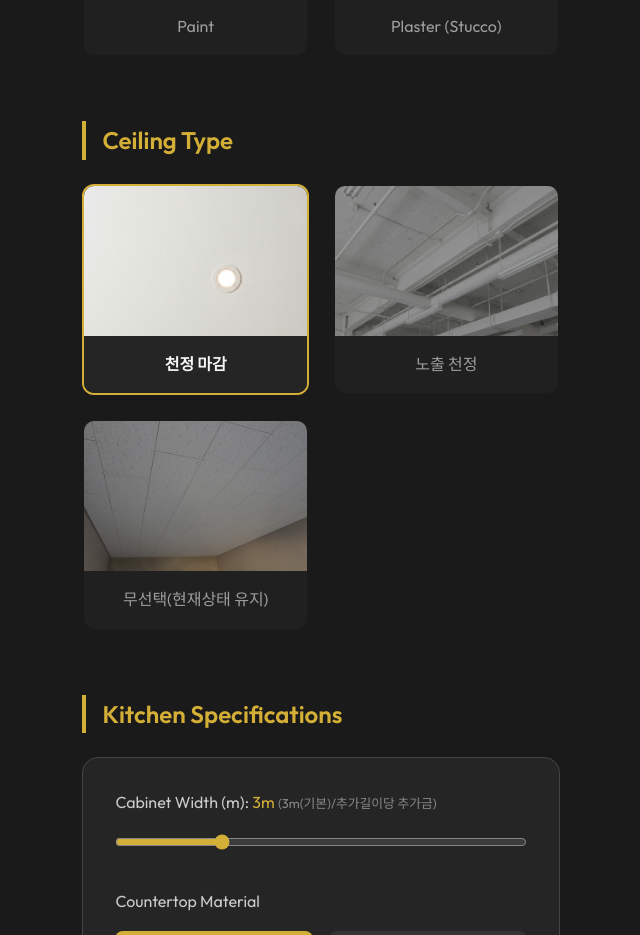
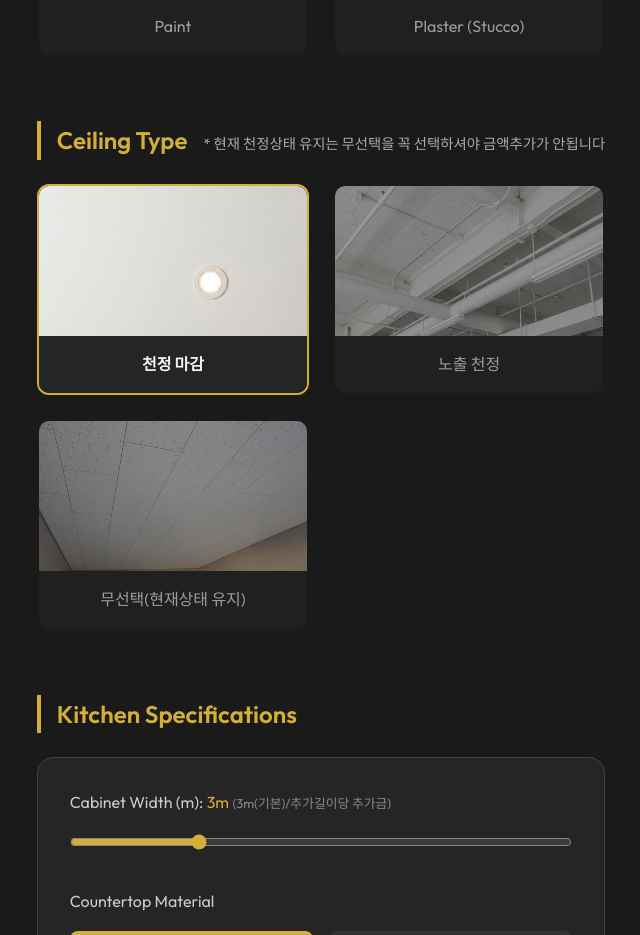
Before and after one commit to tom29log/antigravity-v2, a React (Vite) app: page /materials in a window 1280 px wide. Shown: the part 1282-2217 px from the top of the page, without its empty margins (319-959 px from the left). Built offline with nearby package versions, Linux system fonts and the light colour scheme.

Commit message:
UI: Add notice for Ceiling Type selection

```diff
--- a/package.json
+++ b/package.json
@@ -1,7 +1,7 @@
 {
   "name": "on-and-noch-estimate",
   "private": true,
-  "version": "1.2.11",
+  "version": "1.2.12",
   "type": "module",
   "scripts": {
     "dev": "concurrently \"vite\" \"npm run server\"",
--- a/src/pages/MaterialPage.jsx
+++ b/src/pages/MaterialPage.jsx
@@ -116,6 +116,11 @@ export default function MaterialPage() {
                             paddingLeft: '1rem'
                         }}>
                             {section.title}
+                            {section.id === 'ceiling' && (
+                                <span style={{ fontSize: '0.9rem', color: '#aaa', marginLeft: '1rem', fontWeight: 400 }}>
+                                    * 현재 천정상태 유지는 무선택을 꼭 선택하셔야 금액추가가 안됩니다
+                                </span>
+                            )}
                         </h3>
                         <div style={{
                             display: 'grid',
```
